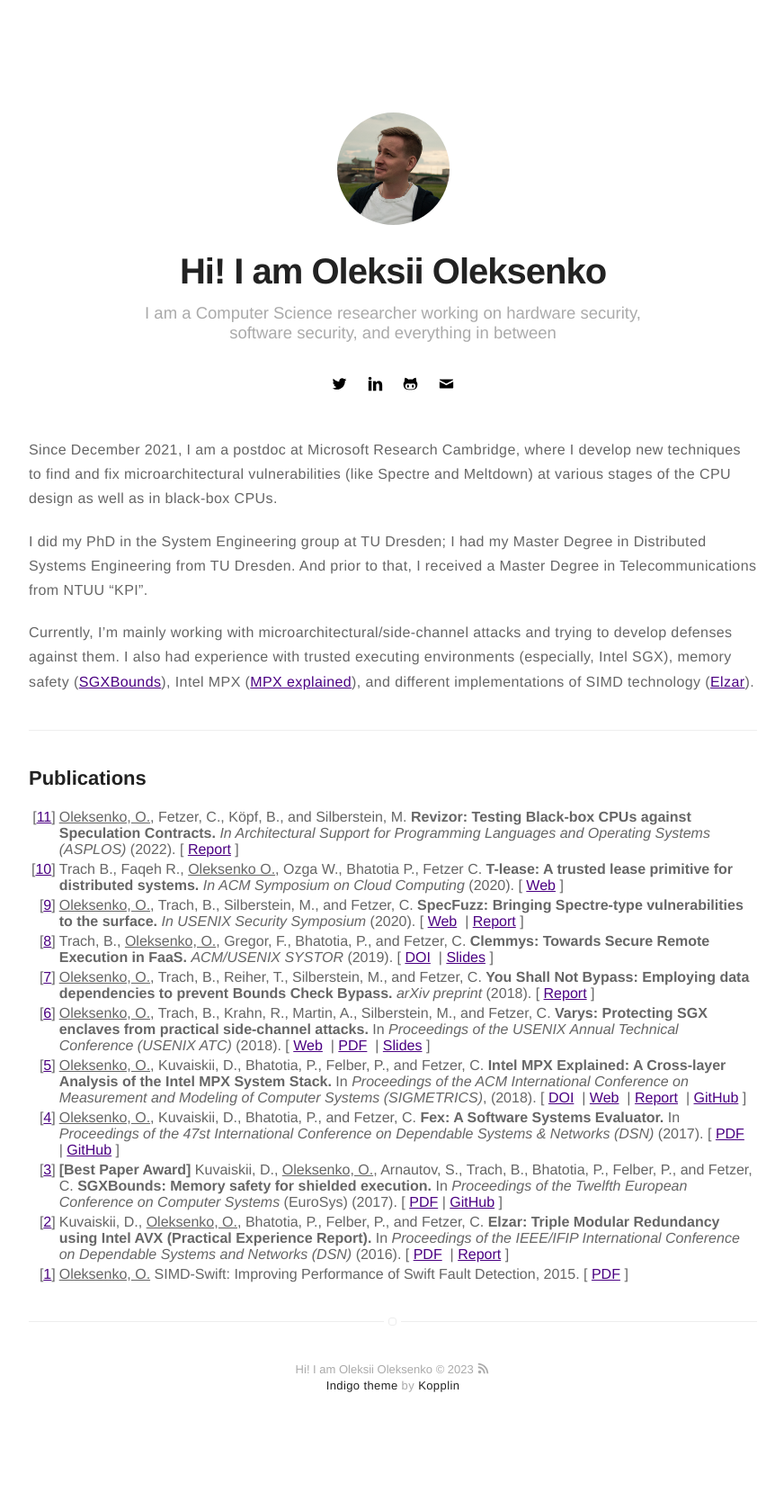
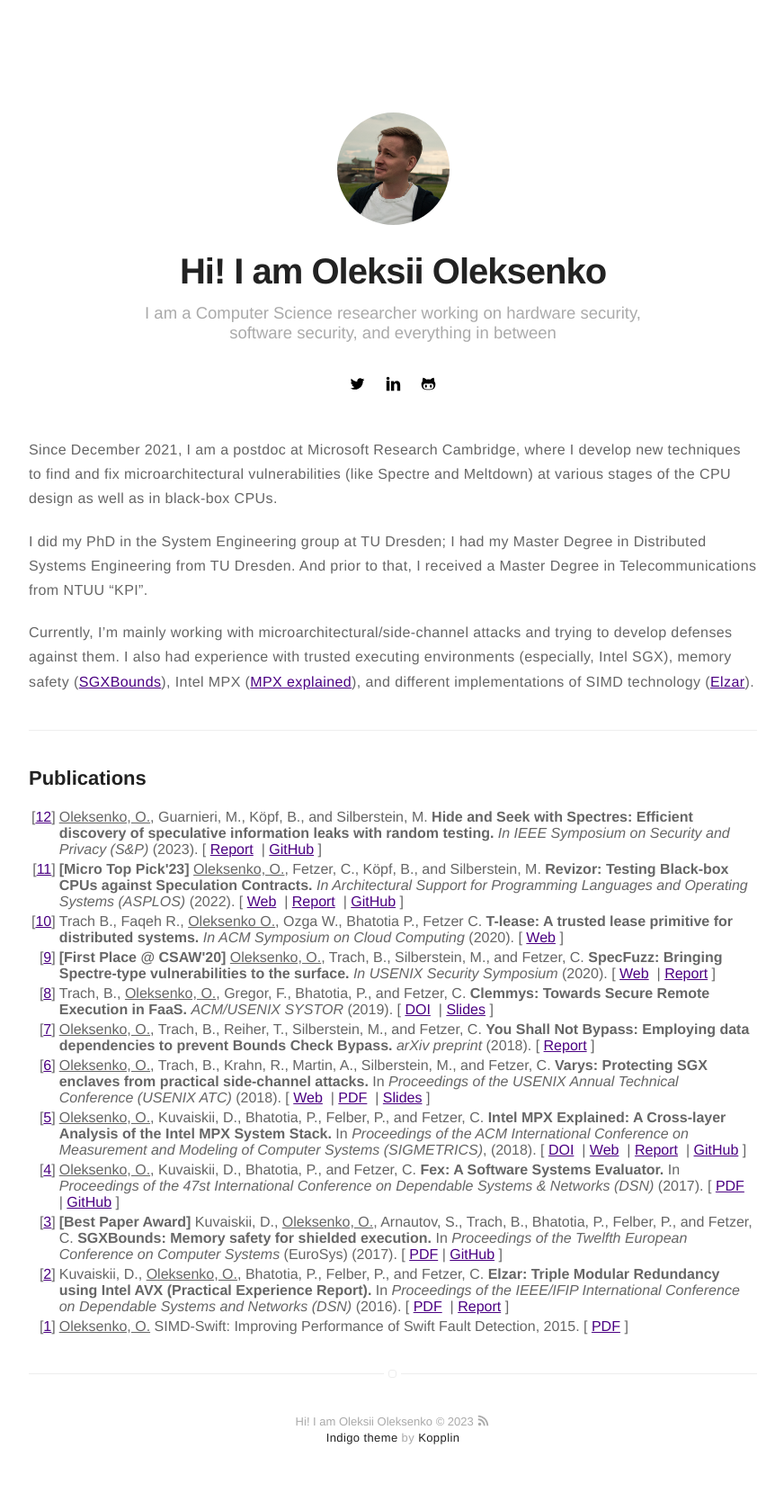
Before and after one commit to OleksiiOleksenko/oleksiioleksenko.github.io, a Jekyll site: the page built from index.html, in a window 1280 px wide. Shown: the whole page at 90% size, without its empty margins (203-1075 px from the left). Built offline with Jekyll 4.4.1, drawn with Linux system fonts in a browser that asks for light colours; before the commit the page ends 1611 px from its top, so only the background shows below that.

Commit message:
updated publications

```diff
--- a/_config.yml
+++ b/_config.yml
@@ -34,7 +34,7 @@ twitter: oleksii_o
 github:  OleksiiOleksenko
 gscholar: qHCADLcAAAAJ
 linkedin: oleksiioleksenko
-email: oleksii.oleksenko at tu-dresden.de
+# email: t-oleksenko at tu-dresden.de
 
 authors:
     me:
--- a/index.html
+++ b/index.html
@@ -17,19 +17,35 @@ title: Home
 
     <tr valign="top">
     <td align="right" class="bibtexnumber">
-    [<a name="oleksenko2022revizor">11</a>]
+    [<a name="oleksenko2023hide">12</a>]
     </td>
     <td class="bibtexitem">
-    <u>Oleksenko, O.</u>, Fetzer, C., Köpf, B., and Silberstein, M.
-    <b>Revizor: Testing Black-box CPUs against Speculation Contracts.</b>
-    <em>In Architectural Support for Programming Languages and Operating Systems (ASPLOS)</em> (2022).
-    [&nbsp;<a href="https://arxiv.org/abs/2105.06872">Report</a>&nbsp;]
+    <u>Oleksenko, O.</u>, Guarnieri, M., Köpf, B., and Silberstein, M.
+    <b>Hide and Seek with Spectres: Efficient discovery of speculative information leaks with random testing.</b>
+    <em>In IEEE Symposium on Security and Privacy (S&P)</em> (2023).
+    [&nbsp;<a href="https://arxiv.org/abs/2301.07642">Report</a>&nbsp;
+    |&nbsp;<a href="https://github.com/microsoft/sca-fuzzer">GitHub</a>&nbsp;]
     </td>
     </tr>
 
     <tr valign="top">
     <td align="right" class="bibtexnumber">
-    [<a name="trach2021revizor">10</a>]
+    [<a name="oleksenko2022revizor">11</a>]
+    </td>
+    <td class="bibtexitem">
+    <b>[Micro Top Pick'23]</b>
+    <u>Oleksenko, O.</u>, Fetzer, C., Köpf, B., and Silberstein, M.
+    <b>Revizor: Testing Black-box CPUs against Speculation Contracts.</b>
+    <em>In Architectural Support for Programming Languages and Operating Systems (ASPLOS)</em> (2022).
+    [&nbsp;<a href="https://dl.acm.org/doi/10.1145/3503222.3507729">Web</a>&nbsp;
+    |&nbsp;<a href="https://arxiv.org/abs/2105.06872">Report</a>&nbsp;
+    |&nbsp;<a href="https://github.com/microsoft/sca-fuzzer">GitHub</a>&nbsp;]
+    </td>
+    </tr>
+
+    <tr valign="top">
+    <td align="right" class="bibtexnumber">
+    [<a name="trach2021tlease">10</a>]
     </td>
     <td class="bibtexitem">
     Trach B., Faqeh R., <u>Oleksenko O.</u>, Ozga W., Bhatotia P., Fetzer C.
@@ -44,6 +60,7 @@ title: Home
     [<a name="oleksenko2020specfuzz">9</a>]
     </td>
     <td class="bibtexitem">
+    <b>[First Place @ CSAW'20]</b>
     <u>Oleksenko, O.</u>, Trach, B., Silberstein, M., and Fetzer, C.
     <b>SpecFuzz: Bringing Spectre-type vulnerabilities to the surface.</b>
     <em>In USENIX Security Symposium</em> (2020).
```
